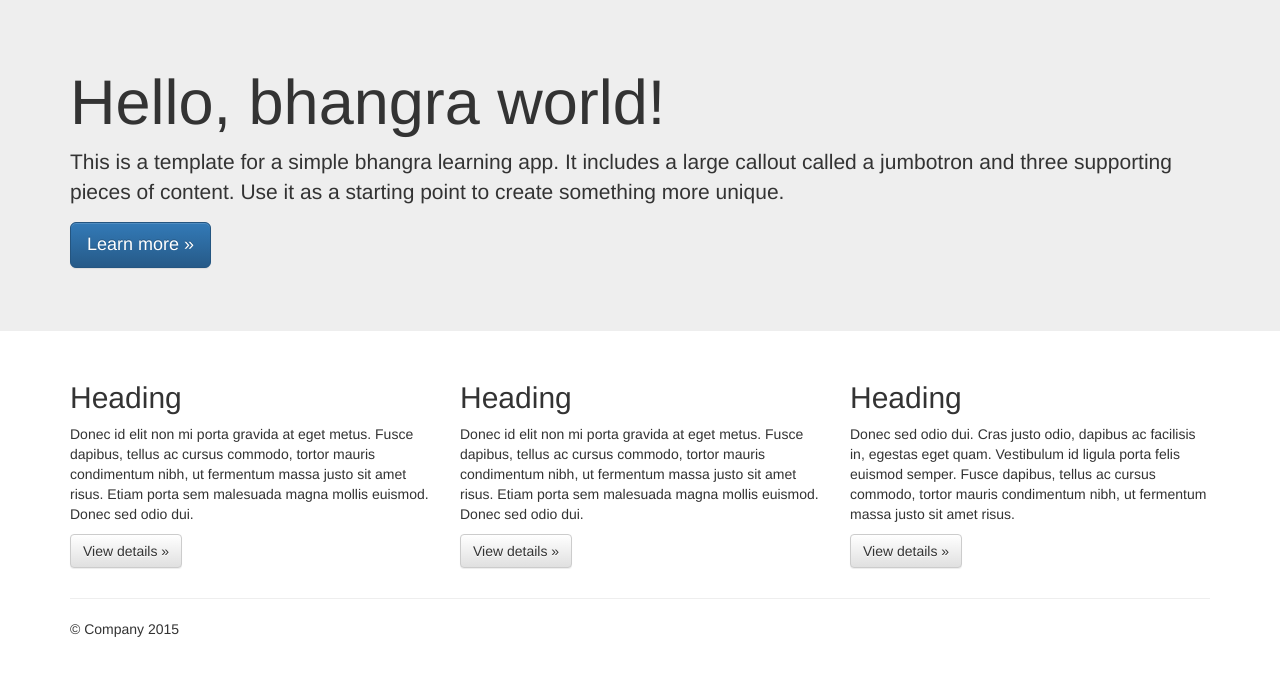
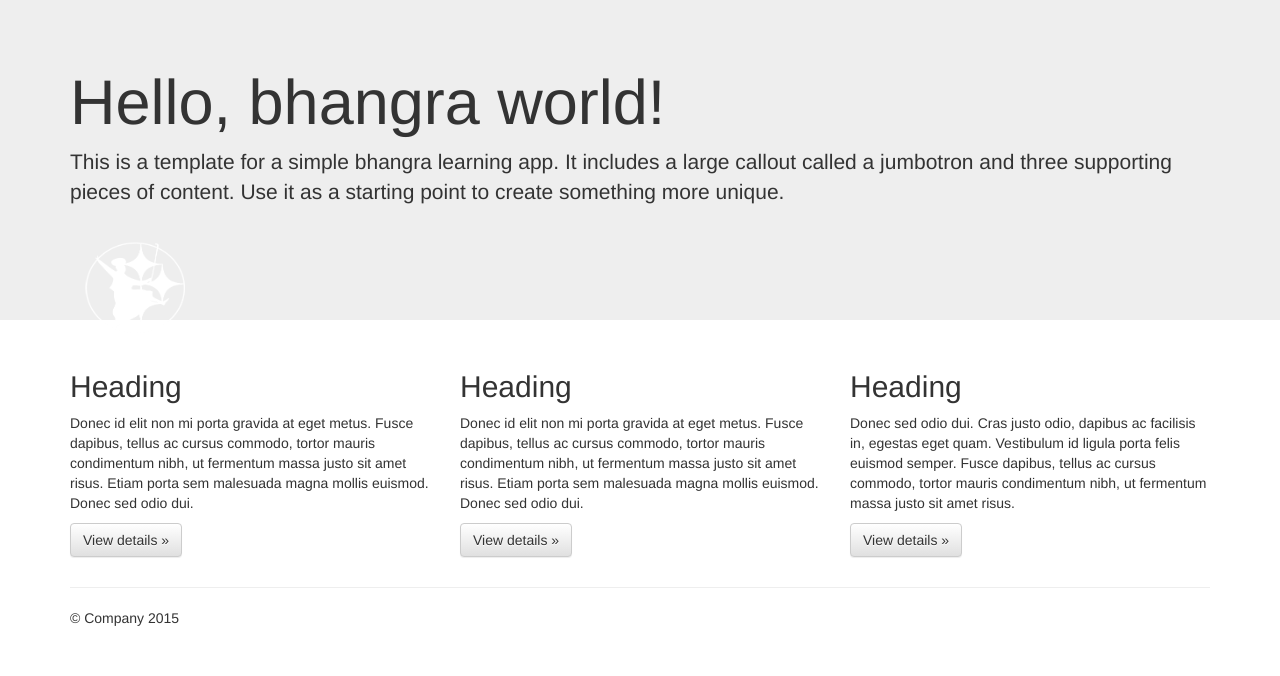
Before and after one commit to Shashank-Ojha/BhangraApp, a plain HTML site: page initializr/index.html in a window 1280 px wide. Drawn offline with nearby package versions, Linux system fonts and the light colour scheme.

Commit message:
logos and pics

```diff
--- a/initializr/index.html
+++ b/initializr/index.html
@@ -12,9 +12,7 @@
         <link rel="apple-touch-icon" href="apple-touch-icon.png">
 
         <link rel="stylesheet" href="css/bootstrap.min.css">
-        <style>
 
-        </style>
         <link rel="stylesheet" href="css/bootstrap-theme.min.css">
         <link rel="stylesheet" href="css/main.css">
 
@@ -55,7 +53,9 @@
       <div class="container">
         <h1>Hello, bhangra world!</h1>
         <p>This is a template for a simple bhangra learning app. It includes a large callout called a jumbotron and three supporting pieces of content. Use it as a starting point to create something more unique.</p>
-        <p><a class="btn btn-primary btn-lg" href="#" role="button">Learn more &raquo;</a></p>
+        <p><a class="navbar-brand" href="index.html">
+                <img alt="Brand" src="images/logo.png">
+              </a></p>
       </div>
     </div>
 
```
Also changed, not shown: initializr/images/elite.jpg (added), initializr/images/logo.png (added).
